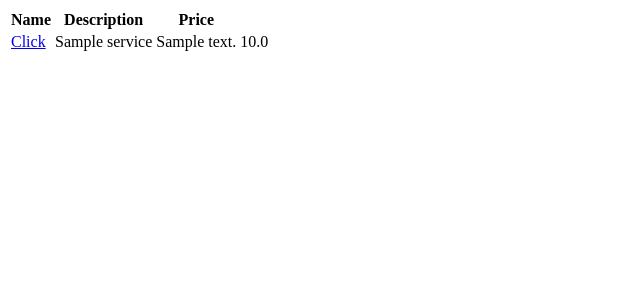
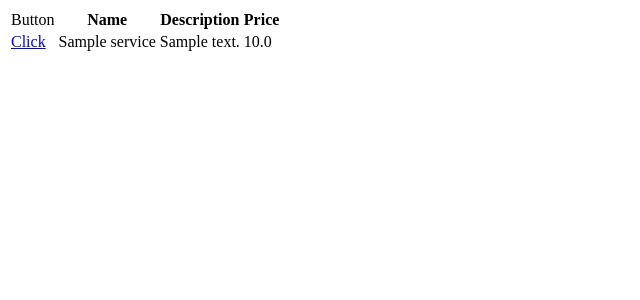
Before and after one commit to fallprojects/BeautyApp, a Django app: page /service/ in a window 1280 px wide. Shown: the top 300 px of the page, without its empty margins (0-640 px from the left). Run offline with Django 3.2, Linux system fonts and the light colour scheme; tables that the repository leaves empty hold one stand-in row (values such as "Sample post").

Commit message:
added click way to master

```diff
--- a/beauty/room/templates/room/service.html
+++ b/beauty/room/templates/room/service.html
@@ -7,9 +7,11 @@
 <body>
 <table>
     <tr>
+    <td>Button</td>
     <th>Name</th>
     <th>Description</th>
     <th>Price</th>
+
     </tr>
     {% for service in services %}
     <tr>
@@ -17,6 +19,7 @@
     <td>{{ service.name }}</td>
     <td>{{ service.description }}</td>
     <td>{{ service.price }}</td>
+
     </tr>
     {% endfor %}
 </table>
```
